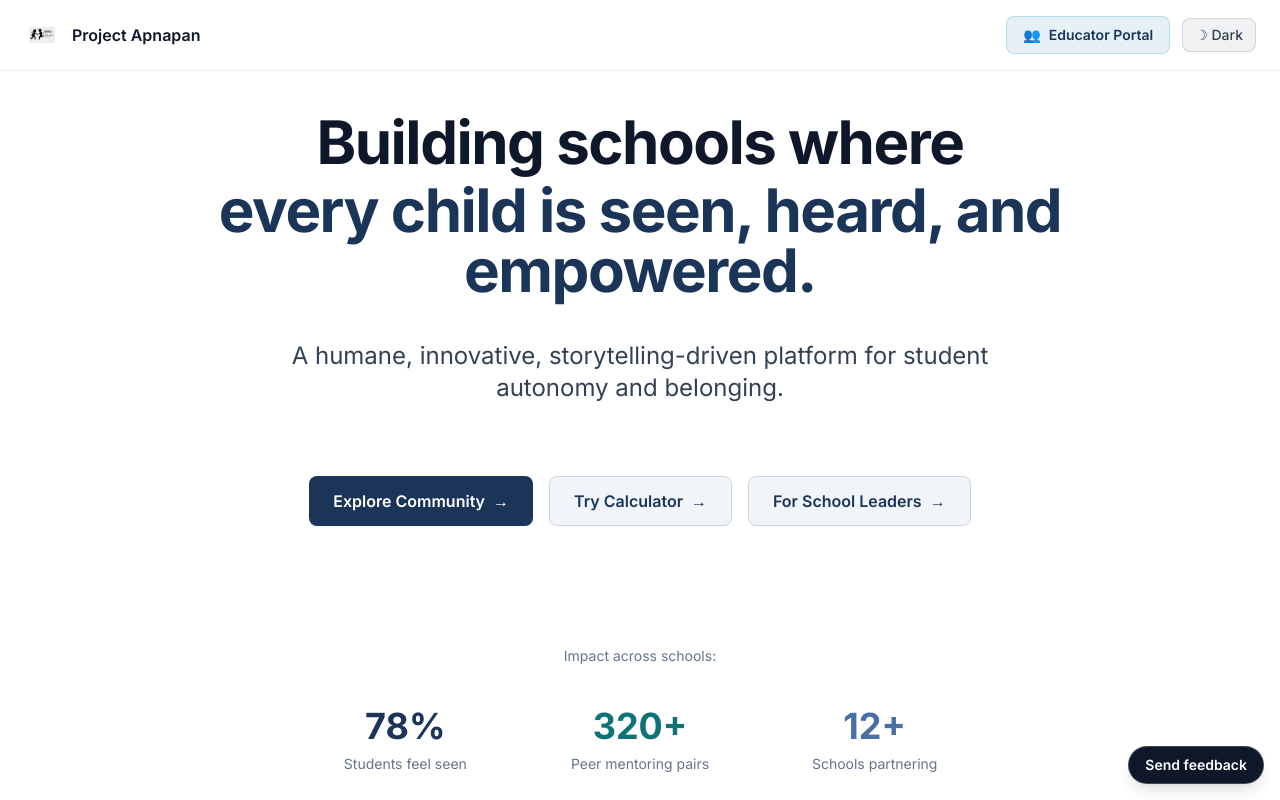
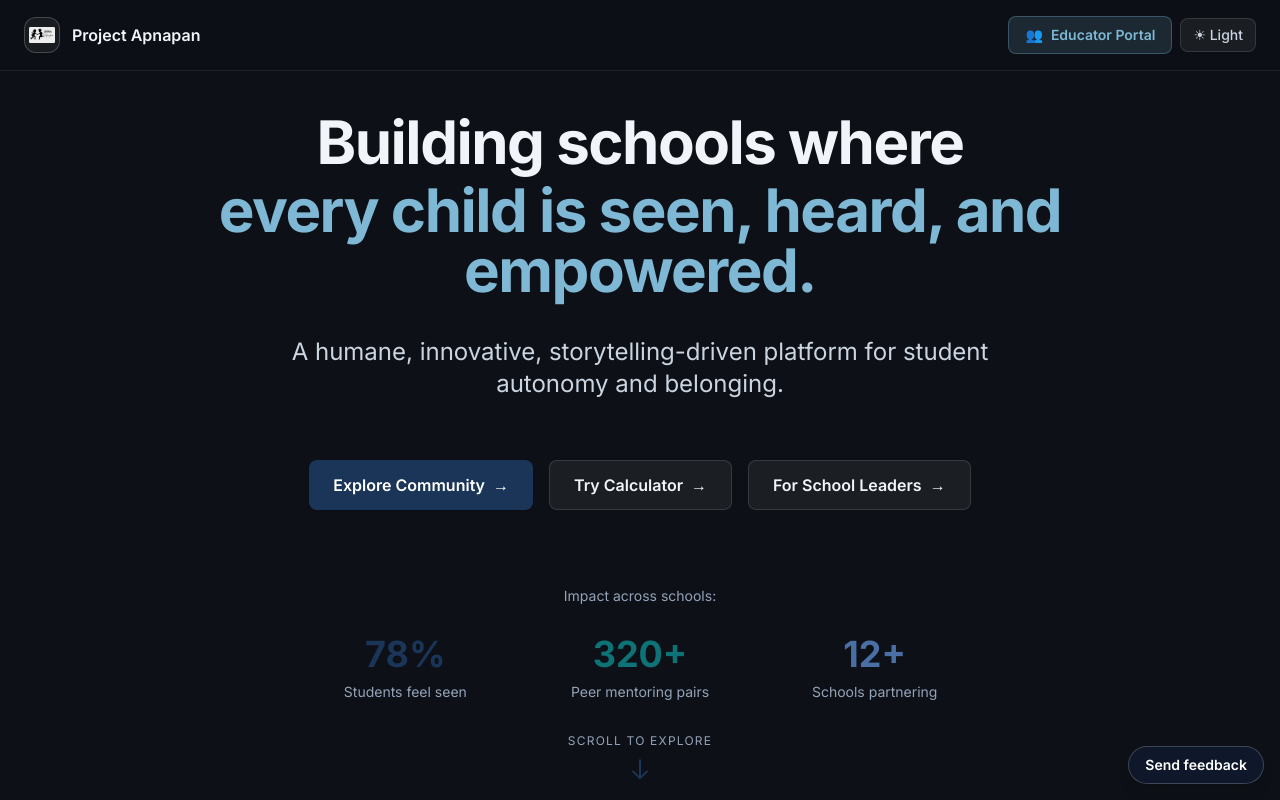
Before and after one commit to ButtySaylee/apnapan-platform, a React (Vite) app: page / in a window 1280 px wide. Shown: the top 800 px of the page. Built offline with nearby package versions, Linux system fonts and the light colour scheme; no server answers.

Commit message:
adjusted the spacing and remove some of the figures

```diff
--- a/src/context/ThemeContext.jsx
+++ b/src/context/ThemeContext.jsx
@@ -1,16 +1,11 @@
-import React, { createContext, useContext, useEffect, useState, useMemo } from 'react';
+import React, { createContext, useContext, useEffect, useState } from 'react';
 
 const ThemeContext = createContext();
 
 export function ThemeProvider({ children }) {
-  const prefersDark = useMemo(
-    () => window.matchMedia && window.matchMedia('(prefers-color-scheme: dark)').matches,
-    []
-  );
-
   const [theme, setTheme] = useState(() => {
     const stored = localStorage.getItem('theme');
-    return stored || (prefersDark ? 'dark' : 'light');
+    return stored || 'dark';
   });
 
   useEffect(() => {
@@ -19,17 +14,6 @@ export function ThemeProvider({ children }) {
     html.classList.add(theme);
     localStorage.setItem('theme', theme);
   }, [theme]);
-
-  useEffect(() => {
-    const mq = window.matchMedia('(prefers-color-scheme: dark)');
-    const listener = (e) => {
-      if (!localStorage.getItem('theme')) {
-        setTheme(e.matches ? 'dark' : 'light');
-      }
-    };
-    mq.addEventListener('change', listener);
-    return () => mq.removeEventListener('change', listener);
-  }, []);
 
   const toggle = () => setTheme((t) => (t === 'dark' ? 'light' : 'dark'));
 
--- a/src/pages/Community.jsx
+++ b/src/pages/Community.jsx
@@ -38,9 +38,9 @@ const timeline = [
 ];
 
 const insights = [
-  { label: 'Students reporting "seen & heard"', value: 78, delta: '+18%', color: 'from-brand-teal to-brand-blue' },
-  { label: 'Teacher-led story circles per month', value: 142, delta: '+35%', color: 'from-brand-blue to-brand-purple' },
-  { label: 'Peer mentoring pairs active', value: 320, delta: '+22%', color: 'from-brand-purple to-brand-teal' },
+  'Students are speaking up earlier when something feels off.',
+  'Teachers are using story circles as regular classroom rituals.',
+  'Peer mentorship is becoming part of everyday school culture.',
 ];
 
 const team = [
@@ -50,9 +50,9 @@ const team = [
 ];
 
 const partners = [
-  { name: 'EduCare Foundation', role: 'Teacher training partner', impact: '500+ teachers in inclusive practices.', img: 'educare.png', link: 'https://educare.org' },
+  { name: 'EduCare Foundation', role: 'Teacher training partner', impact: 'Teacher teams supported in inclusive practices.', img: 'educare.png', link: 'https://educare.org' },
   { name: 'Global Learning Alliance', role: 'Research collaborator', impact: 'Published autonomy studies together.', img: 'globallearning.jpg', link: 'https://globallearning.org' },
-  { name: 'Bright Futures NGO', role: 'Community outreach', impact: 'Peer mentoring in 20 schools.', img: 'brightfuture.png', link: 'https://brightfutures.org' },
+  { name: 'Bright Futures NGO', role: 'Community outreach', impact: 'Peer mentoring programs across partner schools.', img: 'brightfuture.png', link: 'https://brightfutures.org' },
 ];
 
 const resources = [
@@ -60,6 +60,24 @@ const resources = [
   'Belonging Circle Prompts (Slides)',
   'Emotional Well-being Activity Sheet',
   'Student Voice Survey Template',
+];
+
+const dataPulse = [
+  {
+    title: 'Classroom trust is deepening',
+    detail: 'Teachers report students opening up earlier in circle conversations.',
+    tag: 'Relational signal',
+  },
+  {
+    title: 'Participation is more consistent',
+    detail: 'More students are contributing in class without being prompted repeatedly.',
+    tag: 'Engagement signal',
+  },
+  {
+    title: 'Support happens sooner',
+    detail: 'Teams are spotting concerns earlier and acting before issues escalate.',
+    tag: 'Early response',
+  },
 ];
 
 export default function Community() {
@@ -112,7 +130,7 @@ export default function Community() {
           </div>
         </header>
 
-        <main className="container-wide space-y-20 py-16">
+        <main className="container-wide space-y-14 md:space-y-16 py-14 md:py-16">
           {/* Community Hero */}
           <BlurAnimation delay={0} duration={0.8}>
             <section className="section-shell card-surface overflow-hidden">
@@ -130,18 +148,12 @@ export default function Community() {
                 </SlideAnimation>
                 <SlideAnimation direction="right" delay={0.2}>
                   <div className="glass relative p-6">
-                    <p className="text-sm" style={{ color: theme === 'dark' ? '#cbd5e1' : '#475569' }}>Community Stats</p>
+                    <p className="text-sm" style={{ color: theme === 'dark' ? '#cbd5e1' : '#475569' }}>What we hear across communities</p>
                     <StaggerAnimation delay={0.3} staggerDelay={0.1}>
                       <div className="mt-4 space-y-3">
                         {insights.map((item) => (
-                          <div key={item.label} className="space-y-2">
-                            <div className="flex items-center justify-between text-sm font-semibold">
-                              <span>{item.label}</span>
-                              <span className="text-brand-teal">{item.delta}</span>
-                            </div>
-                            <div className="stat-bar">
-                              <div className={`stat-fill bg-gradient-to-r ${item.color}`} style={{ width: `${item.value}%` }} />
-                            </div>
+                          <div key={item} className="rounded-lg border border-white/10 light:border-slate-200 p-3 text-sm" style={{ color: theme === 'dark' ? '#cbd5e1' : '#475569' }}>
+                            {item}
                           </div>
                         ))}
                       </div>
@@ -171,22 +183,14 @@ export default function Community() {
                 </SlideAnimation>
                 <SlideAnimation direction="right" delay={0.2}>
                   <StaggerAnimation delay={0.3} staggerDelay={0.15}>
-                    <div className="grid grid-cols-2 gap-4">
-                      <div className="glass p-6 space-y-3 rounded-lg hover:shadow-lg transition-shadow">
-                        <p className="text-3xl font-bold text-brand-teal">+47%</p>
-                        <p className="text-sm" style={{ color: theme === 'dark' ? '#94a3b8' : '#64748b' }}>Belonging increase</p>
+                    <div className="grid grid-cols-1 sm:grid-cols-2 gap-4">
+                      <div className="glass p-6 space-y-2 rounded-lg hover:shadow-lg transition-shadow">
+                        <p className="text-sm font-semibold text-brand-teal">Earlier intervention</p>
+                        <p className="text-sm" style={{ color: theme === 'dark' ? '#94a3b8' : '#64748b' }}>Schools identify disconnection sooner and respond before it escalates.</p>
                       </div>
-                      <div className="glass p-6 space-y-3 rounded-lg hover:shadow-lg transition-shadow">
-                        <p className="text-3xl font-bold text-brand-purple">12+</p>
-                        <p className="text-sm" style={{ color: theme === 'dark' ? '#94a3b8' : '#64748b' }}>Schools transformed</p>
-                      </div>
-                      <div className="glass p-6 space-y-3 rounded-lg hover:shadow-lg transition-shadow">
-                        <p className="text-3xl font-bold text-brand-blue">89%</p>
-                        <p className="text-sm" style={{ color: theme === 'dark' ? '#94a3b8' : '#64748b' }}>Predictive accuracy</p>
-                      </div>
-                      <div className="glass p-6 space-y-3 rounded-lg hover:shadow-lg transition-shadow">
-                        <p className="text-3xl font-bold text-brand-teal">6-18mo</p>
-                        <p className="text-sm" style={{ color: theme === 'dark' ? '#94a3b8' : '#64748b' }}>Implementation timeline</p>
+                      <div className="glass p-6 space-y-2 rounded-lg hover:shadow-lg transition-shadow">
+                        <p className="text-sm font-semibold text-brand-purple">Healthier classroom climate</p>
+                        <p className="text-sm" style={{ color: theme === 'dark' ? '#94a3b8' : '#64748b' }}>Teachers report more trust, participation, and collaborative learning habits.</p>
                       </div>
                     </div>
                   </StaggerAnimation>
@@ -241,9 +245,7 @@ export default function Community() {
                           </div>
                         </div>
                         <p className="text-sm leading-relaxed" style={{ color: theme === 'dark' ? '#cbd5e1' : '#475569' }}>{story.summary}</p>
-                        <div className="stat-bar">
-                          <div className={`stat-fill bg-gradient-to-r ${story.color}`} style={{ width: '85%' }} />
-                        </div>
+                        <div className="h-1 w-full bg-white/10 light:bg-slate-200 rounded-full" />
                       </div>
                     </DropAnimation>
                   ))}
@@ -259,12 +261,12 @@ export default function Community() {
                 <h2 className="section-title">Data Pulse</h2>
                 <StaggerAnimation delay={0.2} staggerDelay={0.1}>
                   <div className="grid gap-4 sm:grid-cols-2">
-                    {insights.map((item) => (
-                      <ScaleAnimation key={item.label} duration={0.6}>
+                    {dataPulse.map((item) => (
+                      <ScaleAnimation key={item.title} duration={0.6}>
                         <div className="tilt-card card-surface p-4 space-y-2 hover:shadow-lg transition-shadow">
-                          <p className="text-sm" style={{ color: theme === 'dark' ? '#94a3b8' : '#64748b' }}>{item.label}</p>
-                          <p className="text-3xl font-bold">{item.value}%</p>
-                          <span className="badge-tile text-brand-teal">{item.delta}</span>
+                          <p className="text-sm font-semibold" style={{ color: theme === 'dark' ? '#f1f5f9' : '#0f172a' }}>{item.title}</p>
+                          <p className="text-sm leading-relaxed" style={{ color: theme === 'dark' ? '#94a3b8' : '#64748b' }}>{item.detail}</p>
+                          <span className="badge-tile text-brand-teal">{item.tag}</span>
                         </div>
                       </ScaleAnimation>
                     ))}
--- a/src/pages/Landing.jsx
+++ b/src/pages/Landing.jsx
@@ -42,36 +42,38 @@ export default function Landing() {
         }}
       >
         {/* Top-left logo header */}
-        <header className="fixed top-0 left-0 right-0 z-40 px-6 py-4 flex items-center" style={{
+        <header className="fixed top-0 left-0 right-0 z-40 px-3 sm:px-6 py-3 sm:py-4 flex items-center" style={{
           backgroundColor: theme === 'dark' ? 'rgba(13,17,23,0.97)' : 'rgba(255,255,255,0.97)',
           borderBottom: `1px solid ${theme === 'dark' ? 'rgba(255,255,255,0.08)' : 'rgba(0,0,0,0.08)'}`,
           backdropFilter: 'blur(8px)'
         }}>
-          <Link to="/" className="flex items-center gap-3 hover:opacity-80 transition-opacity">
+          <Link to="/" className="flex items-center gap-2 sm:gap-3 hover:opacity-80 transition-opacity">
             <img
               src="/images/logo.png"
               alt="Project Apnapan"
-              className="h-9 w-9 rounded-xl object-contain border border-white/20 light:border-slate-300 bg-white/5 p-1"
+              className="h-8 w-8 sm:h-9 sm:w-9 rounded-xl object-contain border border-white/20 light:border-slate-300 bg-white/5 p-1"
             />
-            <span className="text-base font-semibold" style={{ color: theme === 'dark' ? '#f1f5f9' : '#0f172a' }}>
+            <span className="hidden sm:inline text-base font-semibold" style={{ color: theme === 'dark' ? '#f1f5f9' : '#0f172a' }}>
               Project Apnapan
             </span>
           </Link>
           <div className="flex-1" />
           <Link
             to="/login"
-            className="hidden sm:flex items-center gap-2 px-4 py-2 rounded-lg text-sm font-semibold transition-all hover:opacity-90"
+            className="inline-flex items-center gap-1.5 sm:gap-2 px-2.5 sm:px-4 py-1.5 sm:py-2 rounded-lg text-xs sm:text-sm font-semibold transition-all hover:opacity-90"
             style={{
               backgroundColor: theme === 'dark' ? 'rgba(126,184,212,0.15)' : 'rgba(126,184,212,0.2)',
               color: theme === 'dark' ? '#7eb8d4' : '#1a3558',
               border: `1px solid ${theme === 'dark' ? 'rgba(126,184,212,0.3)' : 'rgba(126,184,212,0.4)'}`
             }}
           >
-            <span>👥</span> Educator Portal
+            <span>👥</span>
+            <span className="sm:hidden">Portal</span>
+            <span className="hidden sm:inline">Educator Portal</span>
           </Link>
           <button
             onClick={toggle}
-            className="px-3 py-1.5 rounded-lg border text-sm font-medium transition-all ml-3"
+            className="px-2.5 sm:px-3 py-1.5 rounded-lg border text-xs sm:text-sm font-medium transition-all ml-2"
             style={{
               backgroundColor: theme === 'dark' ? 'rgba(255, 255, 255, 0.06)' : 'rgba(15, 23, 42, 0.06)',
               borderColor: theme === 'dark' ? 'rgba(255, 255, 255, 0.12)' : 'rgba(15, 23, 42, 0.12)',
@@ -86,9 +88,9 @@ export default function Landing() {
         </header>
 
 
-      <div className="relative z-10 flex flex-col items-center justify-center min-h-screen px-4 py-20 md:py-28">
+      <div className="relative z-10 flex flex-col items-center justify-center min-h-[86vh] px-4 pt-24 pb-12 md:min-h-[90vh] md:pt-28 md:pb-16">
         {/* Main content */}
-        <div className="max-w-5xl mx-auto text-center space-y-10">
+        <div className="max-w-5xl mx-auto text-center space-y-8 md:space-y-9">
 
           {/* Main headline */}
           <DropAnimation delay={0} distance={50}>
@@ -113,7 +115,7 @@ export default function Landing() {
 
           {/* CTA Buttons */}
           <StaggerAnimation delay={0.3} staggerDelay={0.1} direction="up">
-            <div className="flex flex-wrap gap-4 justify-center pt-8">
+            <div className="flex flex-wrap gap-4 justify-center pt-4 md:pt-6">
               <Link
                 to="/community"
                 className="px-6 py-3 rounded-lg bg-brand-blue text-white text-base font-semibold hover:opacity-90 transition-all shadow-sm flex items-center gap-2"
@@ -146,9 +148,9 @@ export default function Landing() {
           </StaggerAnimation>
 
           {/* Stats section with scroll indicator */}
-          <div className="animate-fade-in-up animation-delay-800 pt-20">
-            <p className="text-sm mb-10" style={{ color: theme === 'dark' ? '#94a3b8' : '#64748b' }}>Impact across schools:</p>
-            <div className="grid grid-cols-3 gap-8 max-w-2xl mx-auto mb-20">
+          <div className="animate-fade-in-up animation-delay-800 pt-8 md:pt-10">
+            <p className="text-sm mb-6 md:mb-7" style={{ color: theme === 'dark' ? '#94a3b8' : '#64748b' }}>Impact across schools:</p>
+            <div className="grid grid-cols-3 gap-5 md:gap-8 max-w-2xl mx-auto mb-6 md:mb-8">
               <div className="group">
                 <div className="text-3xl md:text-4xl font-bold text-brand-blue group-hover:text-brand-purple transition-colors">78%</div>
                 <p className="text-sm mt-2" style={{ color: theme === 'dark' ? '#94a3b8' : '#64748b' }}>Students feel seen</p>
@@ -175,7 +177,7 @@ export default function Landing() {
       </div>
 
       {/* Scroll content - The mission & vision section */}
-      <section className="relative z-10 min-h-screen flex items-center px-4 py-20" style={{
+      <section className="relative z-10 px-4 py-16 md:py-24" style={{
         background: theme === 'dark' ? '#111827' : '#f8fafc',
         borderTop: `1px solid ${theme === 'dark' ? 'rgba(255,255,255,0.06)' : 'rgba(0,0,0,0.06)'}`
       }}>
@@ -308,7 +310,7 @@ export default function Landing() {
       </section>
 
       {/* Solutions section */}
-      <section className="relative z-10 flex items-center px-4 py-24" style={{
+      <section className="relative z-10 flex items-center px-4 py-16 md:py-20" style={{
         backgroundColor: theme === 'dark' ? '#111827' : '#f8fafc',
         borderTop: `1px solid ${theme === 'dark' ? 'rgba(255,255,255,0.06)' : 'rgba(0,0,0,0.06)'}`
       }}>
@@ -351,7 +353,7 @@ export default function Landing() {
       </section>
 
       {/* CTA section */}
-      <section className="relative z-10 flex items-center justify-center px-4 py-28" style={{
+      <section className="relative z-10 flex items-center justify-center px-4 py-16 md:py-20" style={{
         backgroundColor: theme === 'dark' ? '#111827' : '#f0f4f8',
         borderTop: `1px solid ${theme === 'dark' ? 'rgba(255,255,255,0.06)' : 'rgba(0,0,0,0.06)'}`
       }}>
--- a/src/pages/SchoolPartnership.jsx
+++ b/src/pages/SchoolPartnership.jsx
@@ -91,7 +91,7 @@ const studentVoices = [
     after: 'After: "My teachers ask about my day. I actually want to come to class."',
     grade: 'Grade 9',
     school: 'First Implementation School',
-    impact: 'Engagement +42%',
+    impact: 'Students re-engage in classroom routines',
     type: 'belonging',
   },
   {
@@ -99,7 +99,7 @@ const studentVoices = [
     after: 'After: "I ask tons of questions now. Everyone else does too. It\'s normal here."',
     grade: 'Grade 7',
     school: 'First Implementation School',
-    impact: 'Voice Score +58%',
+    impact: 'Question-asking and participation become normalized',
     type: 'voice',
   },
   {
@@ -107,7 +107,7 @@ const studentVoices = [
     after: 'After: "I can just be me. No one pretends to be different here."',
     grade: 'Grade 10',
     school: 'First Implementation School',
-    impact: 'Authenticity +65%',
+    impact: 'Students report feeling safer being themselves',
     type: 'authentic',
   },
 ];
@@ -118,13 +118,9 @@ const successStories = [
     location: 'Colorado, USA',
     studentCount: 1200,
     timeframe: '6 months',
-    headline: 'From 41% to 88% belonging—while test scores stayed strong',
-    result: 'Implemented weekly "belonging circles" where students share challenges. School redesigned lunch seating patterns to mix friend groups, added peer mentoring. Result: Attendance spike, 34% fewer discipline referrals, mental health visits dropped.',
-    metrics: [
-      { label: 'Belonging increase', value: '+47%' },
-      { label: 'Attendance rate', value: '+12%' },
-      { label: 'Mental health support drop', value: '-34%' },
-    ],
+    headline: 'Belonging improved significantly while academics stayed steady',
+    result: 'Implemented weekly "belonging circles" where students share challenges. The school redesigned lunch seating to mix friend groups and added peer mentoring. Teams reported calmer climate and fewer behavior escalations.',
+    highlight: 'Early belonging rituals created a more stable learning culture.',
   },
   {
     title: 'Riverside Academy',
@@ -133,11 +129,7 @@ const successStories = [
     timeframe: '8 months',
     headline: 'Teachers now say: "I actually know my students."',
     result: 'Shifted from traditional report cards to narrative portfolios including student self-reflections. Teachers met monthly in circles to discuss how belonging shows up in academic work. Completely changed how they graded—less punitive, more supportive.',
-    metrics: [
-      { label: 'Teacher satisfaction', value: '+58%' },
-      { label: 'Student voice score', value: '+71%' },
-      { label: 'Grading equity gaps', value: '-22%' },
-    ],
+    highlight: 'Narrative assessment shifted classroom relationships toward trust and growth.',
   },
   {
     title: 'Nova International',
@@ -146,11 +138,7 @@ const successStories = [
     timeframe: '10 months',
     headline: 'Belonging metrics predicted academic gains 3 months ahead',
     result: 'Tracked belonging metrics weekly. Schools realized that when belonging goes down, academics follow 2-3 months later. Shifted from reactive to predictive. Now intervene early based on belonging data, not crisis behavior.',
-    metrics: [
-      { label: 'Predictive accuracy', value: '89%' },
-      { label: 'Early intervention rate', value: '76%' },
-      { label: 'Academic gains (following term)', value: '+18%' },
-    ],
+    highlight: 'Weekly check-ins helped leaders intervene before problems became crises.',
   },
 ];
 
@@ -186,7 +174,7 @@ export default function SchoolPartnership() {
             <div className="space-y-2">
               <div className="flex items-center justify-between">
                 <span className="text-sm font-semibold">Traditional School (A)</span>
-                <span className="text-lg font-bold text-white/70 light:text-slate-700">{metric.schoolA}%</span>
+                <span className="text-sm font-semibold text-white/70 light:text-slate-700">Needs support</span>
               </div>
               <div className="w-full h-3 bg-white/10 light:bg-slate-300 rounded-full overflow-hidden">
                 <div
@@ -199,7 +187,7 @@ export default function SchoolPartnership() {
             <div className="space-y-2">
               <div className="flex items-center justify-between">
                 <span className="text-sm font-semibold">Transformed School (B)</span>
-                <span className="text-lg font-bold text-brand-teal">{metric.schoolB}%</span>
+                <span className="text-sm font-semibold text-brand-teal">Stronger climate</span>
               </div>
               <div className="w-full h-3 bg-white/10 light:bg-slate-300 rounded-full overflow-hidden">
                 <div
@@ -380,10 +368,10 @@ export default function SchoolPartnership() {
           </div>
         </header>
 
-        <main className="container-wide space-y-20 py-16">
+        <main className="container-wide space-y-14 md:space-y-16 py-14 md:py-16">
           {/* Hero Section */}
           <BlurAnimation delay={0} duration={0.9}>
-            <section className="section-shell card-surface overflow-hidden min-h-[50vh] flex items-center">
+            <section className="section-shell card-surface overflow-hidden min-h-[42vh] md:min-h-[46vh] flex items-center">
               <div className="space-y-8">
                 <SlideAnimation direction="left" delay={0.1}>
                   <div className="space-y-4">
@@ -416,21 +404,12 @@ export default function SchoolPartnership() {
 
                 <ScaleAnimation delay={0.4} scale={0.9}>
                   <div className="mt-8 p-6 glass rounded-lg border border-brand-teal/30">
-                    <p className="text-sm text-brand-teal font-semibold uppercase tracking-wide">Quick Stats</p>
+                    <p className="text-sm text-brand-teal font-semibold uppercase tracking-wide">What leaders notice first</p>
                     <StaggerAnimation delay={0.5} staggerDelay={0.1}>
-                      <div className="grid grid-cols-3 gap-4 mt-4">
-                        <div>
-                          <p className="text-2xl font-bold text-white light:text-slate-900">+47%</p>
-                          <p className="text-xs" style={{ color: theme === 'dark' ? '#94a3b8' : '#64748b' }}>Belonging increase</p>
-                        </div>
-                        <div>
-                          <p className="text-2xl font-bold text-white light:text-slate-900">12+</p>
-                          <p className="text-xs" style={{ color: theme === 'dark' ? '#94a3b8' : '#64748b' }}>Schools transformed</p>
-                        </div>
-                        <div>
-                          <p className="text-2xl font-bold text-white light:text-slate-900">89%</p>
-                          <p className="text-xs" style={{ color: theme === 'dark' ? '#94a3b8' : '#64748b' }}>Predictive accuracy</p>
-                        </div>
+                      <div className="grid gap-3 mt-4 text-sm" style={{ color: theme === 'dark' ? '#cbd5e1' : '#475569' }}>
+                        <p>Students participate more consistently in class and advisory spaces.</p>
+                        <p>Teachers spend less time in reactive discipline cycles.</p>
+                        <p>Leadership teams act earlier because warning signals are visible sooner.</p>
                       </div>
                     </StaggerAnimation>
                   </div>
@@ -534,13 +513,9 @@ export default function SchoolPartnership() {
                         <p className="text-sm" style={{ color: theme === 'dark' ? '#94a3b8' : '#64748b' }}>{story.location} • {story.studentCount.toLocaleString()} students</p>
                         <p className="text-lg font-semibold text-white light:text-slate-900">{story.headline}</p>
                       </div>
-                      <div className="space-y-4">
-                        {story.metrics.map((m, i) => (
-                          <div key={i} className="space-y-1">
-                            <p className="text-xs" style={{ color: theme === 'dark' ? '#94a3b8' : '#64748b' }}>{m.label}</p>
-                            <p className="text-2xl font-bold text-brand-teal">{m.value}</p>
-                          </div>
-                        ))}
+                      <div className="space-y-2">
+                        <p className="text-xs uppercase tracking-wide text-brand-teal">Key takeaway</p>
+                        <p className="text-sm leading-relaxed" style={{ color: theme === 'dark' ? '#cbd5e1' : '#475569' }}>{story.highlight}</p>
                       </div>
                     </div>
                     <p className="text-muted leading-relaxed border-t border-white/10 light:border-slate-200 pt-4">{story.result}</p>
```
